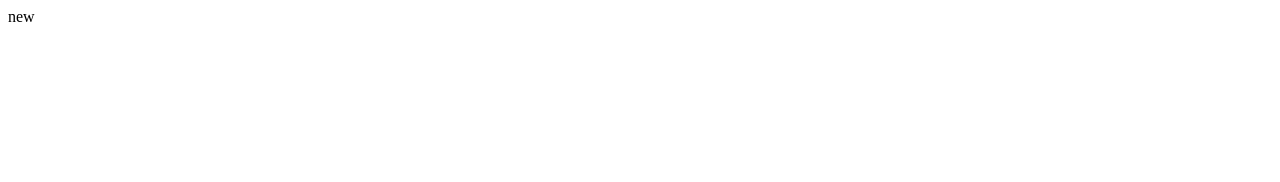
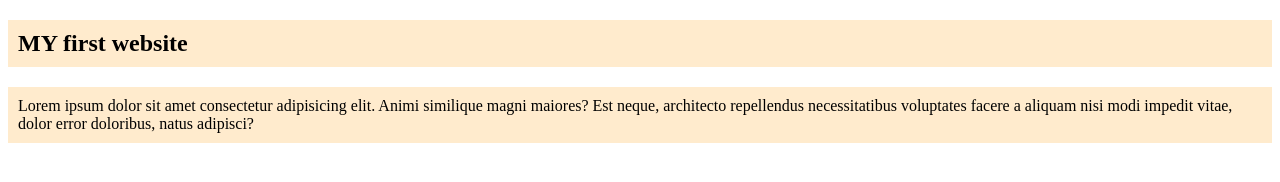
Before and after one commit to bunnydas3-droid/my-first-github-report, a plain HTML site: page index.html in a window 1280 px wide. Drawn offline with Linux system fonts and the light colour scheme.

```diff
--- /dev/null
+++ b/blog.css
@@ -0,0 +1,4 @@
+div{
+    background-color: blanchedalmond;
+    padding: 10px;
+}
--- a/index.html
+++ b/index.html
@@ -4,9 +4,9 @@
     <meta charset="UTF-8">
     <meta name="viewport" content="width=device-width, initial-scale=1.0">
     <title>my first ever github report</title>
+    <link rel="stylesheet" href="blog.css">
 </head>
-<body>new
-
-
+<body><H2><DIV>MY  first website</DIV></H2>
+   <div>Lorem ipsum dolor sit amet consectetur adipisicing elit. Animi similique magni maiores? Est neque, architecto repellendus necessitatibus voluptates facere a aliquam nisi modi impedit vitae, dolor error doloribus, natus adipisci?</div>
 </body>
 </html>
```
